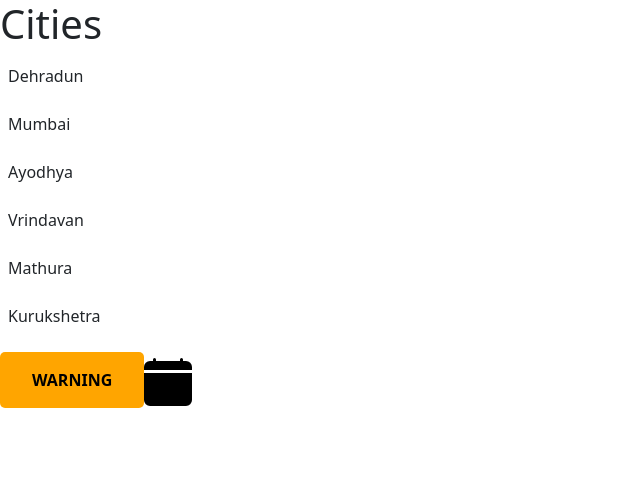
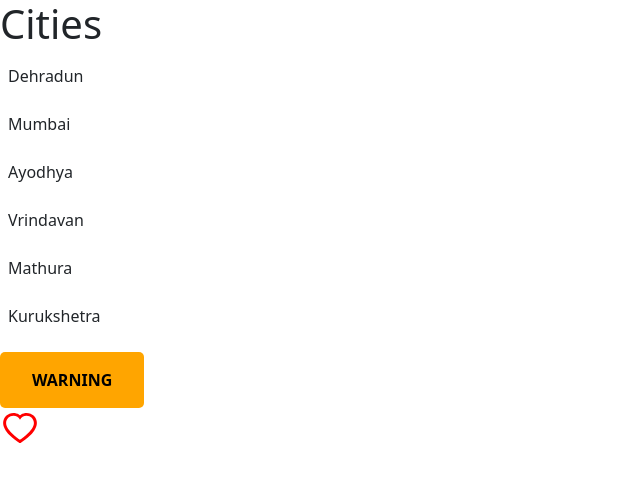
Before and after one commit to Ayroid/React-Mosh, a React (Vite) app in the folder ace/: page / in a window 1280 px wide. Shown: the top 482 px of the page, without its empty margins (0-640 px from the left). Built offline with nearby package versions, Linux system fonts and the light colour scheme; the HTML template or start-up script is replaced by a standard one.

Commit message:
Like Component Added

```diff
--- a/ace/src/App.tsx
+++ b/ace/src/App.tsx
@@ -2,7 +2,8 @@ import { useState } from "react";
 import Alert from "./components/Alert/Alert";
 import Button from "./components/Button/Button";
 import ListGroup from "./components/ListGroup";
-import { BsFillCalendarFill } from "react-icons/bs";
+// import { BsFillCalendarFill } from "react-icons/bs";
+import Like from "./components/Like/Like";
 
 const App = () => {
   const btnType = "warning";
@@ -59,7 +60,11 @@ const App = () => {
 
       {/* Icon Component */}
 
-      <BsFillCalendarFill color="black" size="3rem" />
+      {/* <BsFillCalendarFill color="black" size="3rem" /> */}
+
+      {/* Like Component */}
+
+      <Like onClick={()=>{console.log('Clicked')}}/>
     </div>
   );
 };
--- a/ace/src/components/Button/Button.module.css
+++ b/ace/src/components/Button/Button.module.css
@@ -4,6 +4,7 @@
     border: none;
     font-size: 16px;
     font-weight: 600;
+    display: block;
 }
 
 .btnPrimary{
--- /dev/null
+++ b/ace/src/components/Like/Like.tsx
@@ -0,0 +1,24 @@
+import { AiFillHeart, AiOutlineHeart } from "react-icons/ai";
+import { useState } from "react";
+
+interface Props {
+  onClick: () => void;
+}
+
+function Like({ onClick }: Props) {
+  const [likeClicked, setLikeClicked] = useState(false);
+
+  const toggleLike = () => {
+    setLikeClicked(!likeClicked);
+    onClick();
+  };
+
+  if (likeClicked)
+    return <AiFillHeart size="40" color="red" onClick={() => toggleLike()} />;
+  else
+    return (
+      <AiOutlineHeart size="40" color="red" onClick={() => toggleLike()} />
+    );
+}
+
+export default Like;
```
